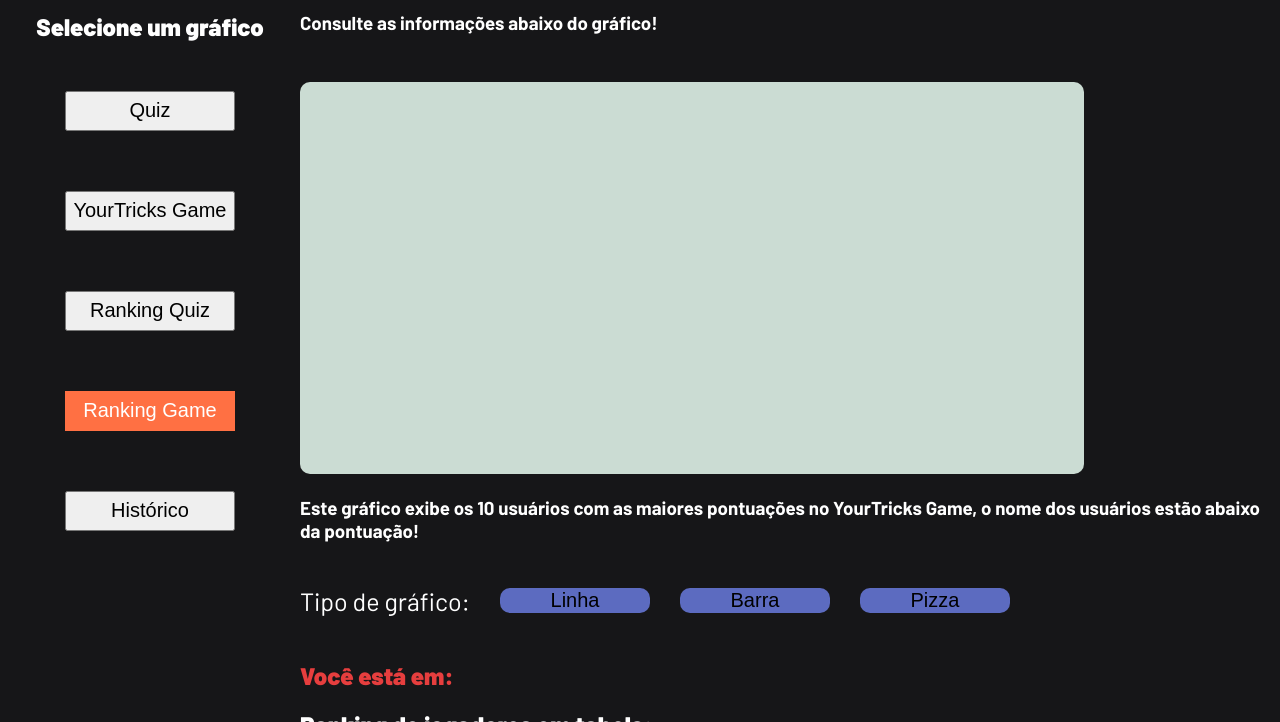
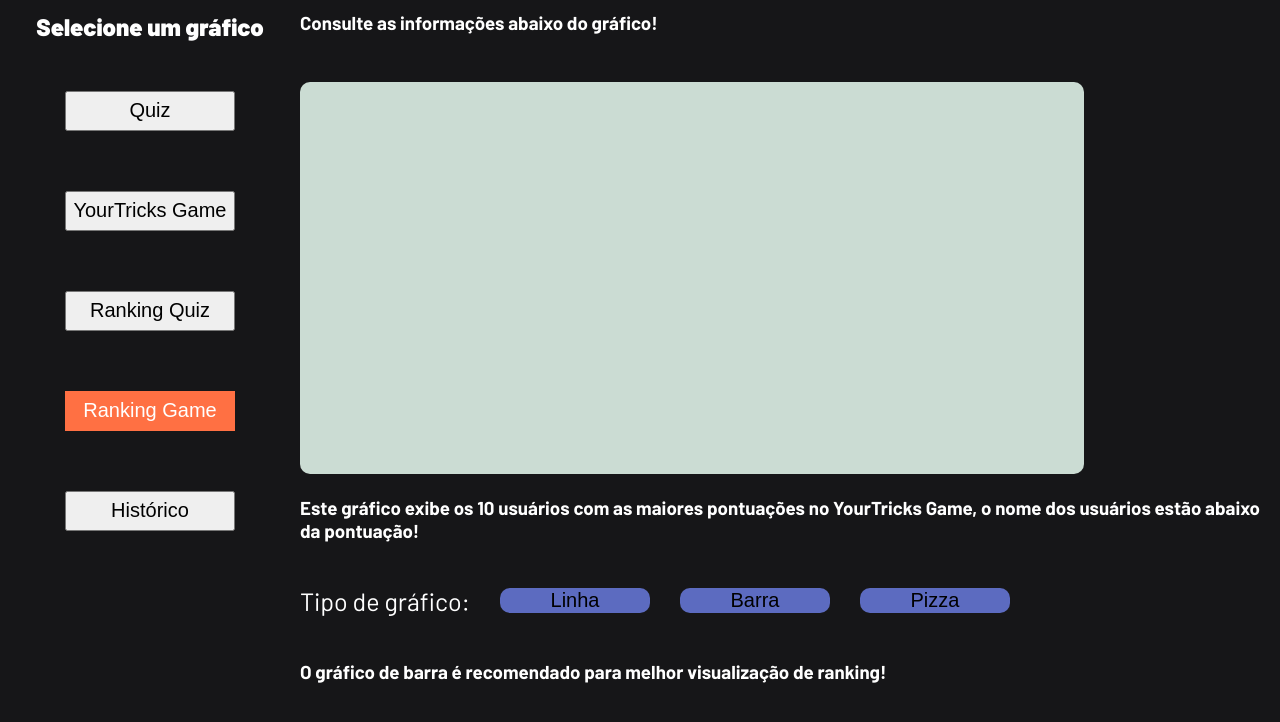
Before and after one commit to raulreis123/yourTricks, a website: page public/dashboard/dashEstGame.html in a window 1280 px wide. Shown: the part 78-800 px from the top of the page. Drawn offline with nearby package versions, Linux system fonts and the light colour scheme; no server answers.

Commit message:
Adição de informativo para gráfico e data de comentários

```diff
--- a/public/dashboard/dashEstGame.html
+++ b/public/dashboard/dashEstGame.html
@@ -102,6 +102,8 @@
                         Tipo de gráfico: <button onclick="session1('line')">Linha</button><button
                         onclick="session1('bar')">Barra</button><button onclick="session1('pie')">Pizza</button>
                     </div>
+                    <!-- Adição de informativo no gráfico 31/07/2024 -->
+                    <h3 style="color: white; margin-bottom: 40px;">O gráfico de barra é recomendado para melhor visualização de ranking!</h3>
                     <h2>Você está em: <span id="posGame"></span></h2>
                     <h2 style="color: white;">Ranking de jogadores em tabela:</h2>
                     <!-- div para exibir o ranking em formato de tabela -->
```
Also changed, not shown: public/dashboard/dashEstQuiz.html (+2 -0 lines).
